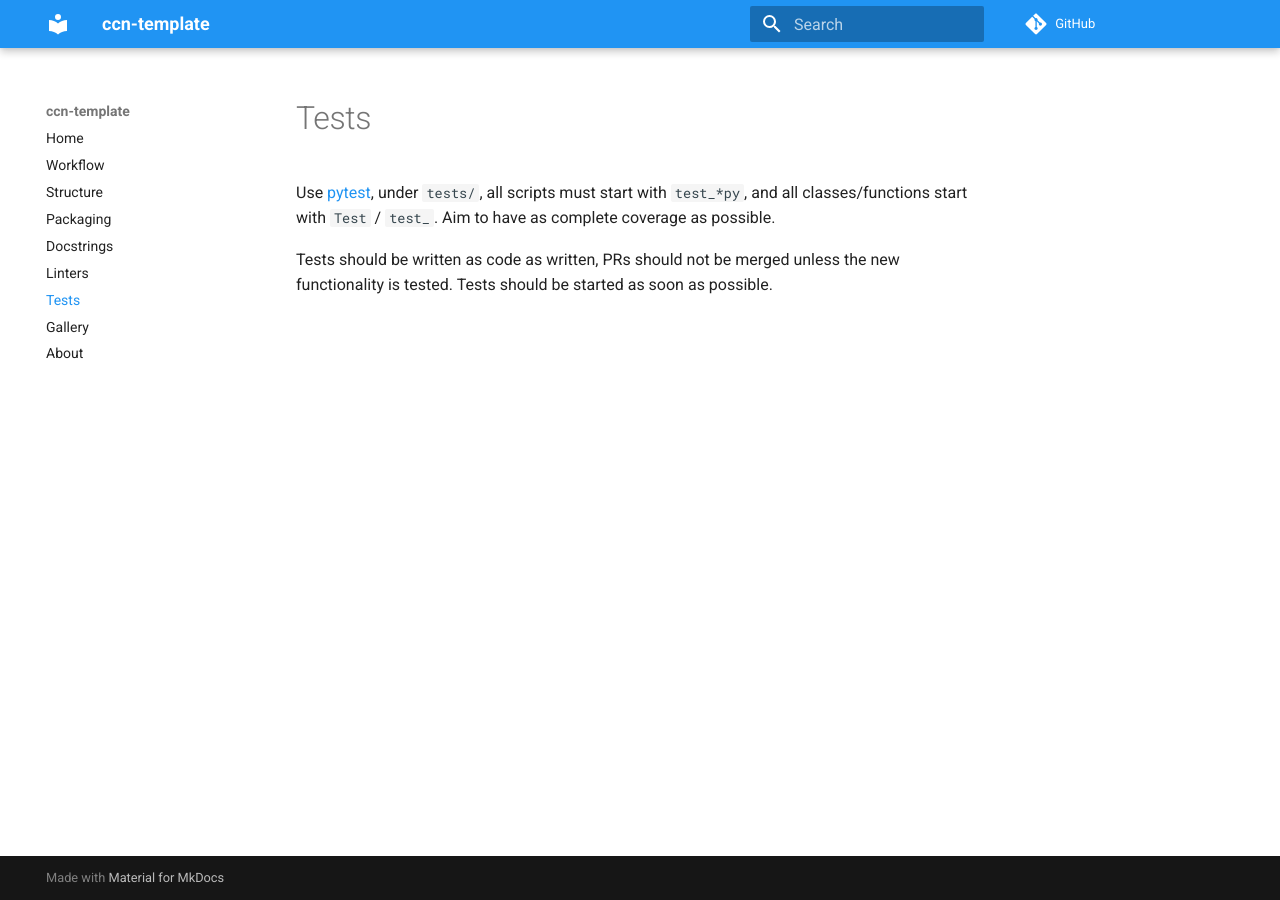
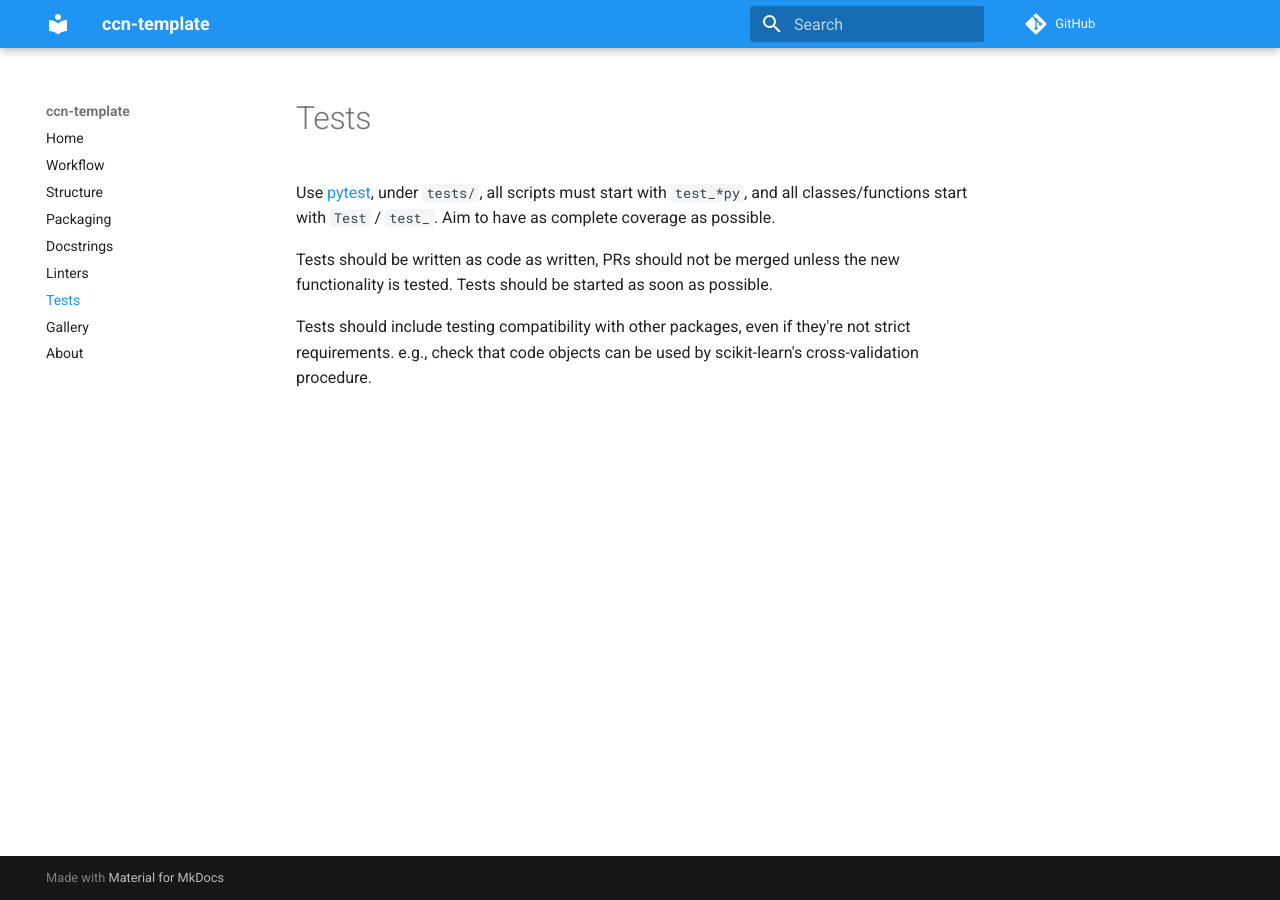
Before and after one commit to flatironinstitute/ccn-template, an MkDocs documentation site: the page built from docs/notes/06-tests.md, in a window 1280 px wide. Built offline with MkDocs 1.6.1 and Material for MkDocs 9.7.7, drawn with Linux system fonts in a browser that asks for light colours; comment, search, counter and statistics services are not loaded.

Commit message:
Update 06-tests.md

```diff
--- a/docs/notes/06-tests.md
+++ b/docs/notes/06-tests.md
@@ -3,3 +3,5 @@
 Use [pytest](https://docs.pytest.org/en/), under `tests/`, all scripts must start with `test_*py`, and all classes/functions start with `Test` / `test_`. Aim to have as complete coverage as possible.
 
 Tests should be written as code as written, PRs should not be merged unless the new functionality is tested. Tests should be started as soon as possible.
+
+Tests should include testing compatibility with other packages, even if they're not strict requirements. e.g., check that code objects can be used by scikit-learn's cross-validation procedure.
```
